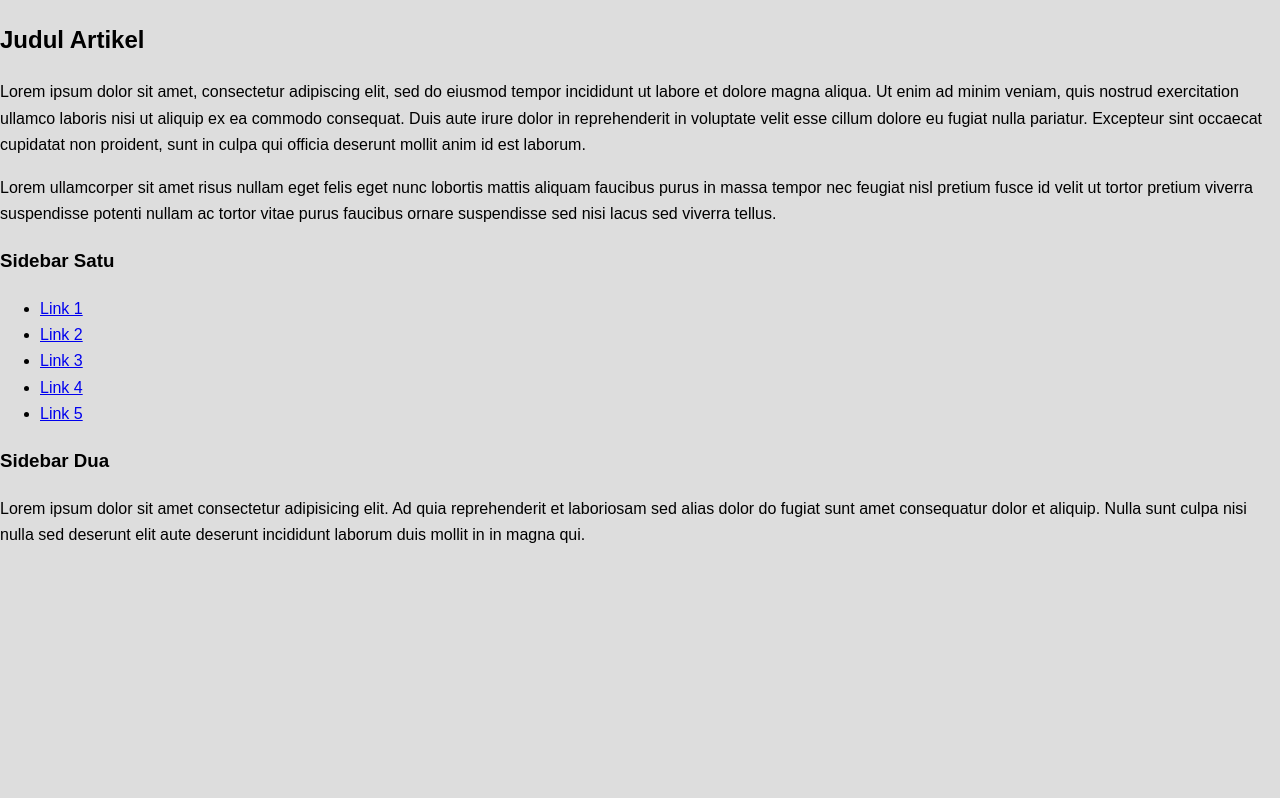
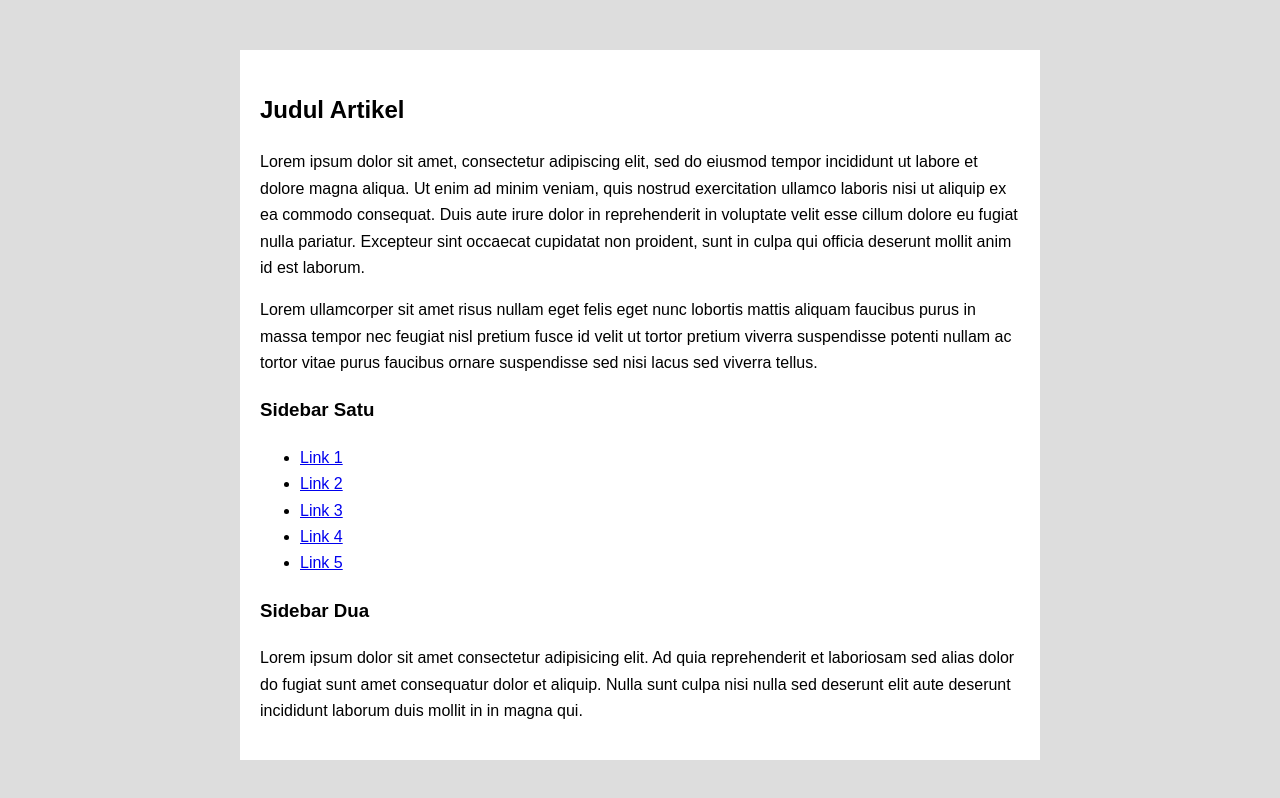
Before and after one commit to Satriowish/Dasar-WEB, a plain HTML site: page Pertemuan2/Flex-Box/flexBox.html in a window 1280 px wide. Shown: the top 798 px of the page. Drawn offline with Linux system fonts and the light colour scheme.

Commit message:
Praktikum 17 soal 29

```diff
--- a/Pertemuan2/Flex-Box/style.css
+++ b/Pertemuan2/Flex-Box/style.css
@@ -9,3 +9,10 @@ html, body {
     line-height: 1.65;
     padding-bottom: 1000px;
   }
+  .container-satu{
+    width: 800px;
+    margin: 50px auto;
+    background-color: #fff;
+    padding: 20px;
+    box-sizing: border-box;
+  }
```
Also changed, not shown: Pertemuan2/Flex-Box/flexBox.html (renamed from Pertemuan2/Flex-Box/index.html).
